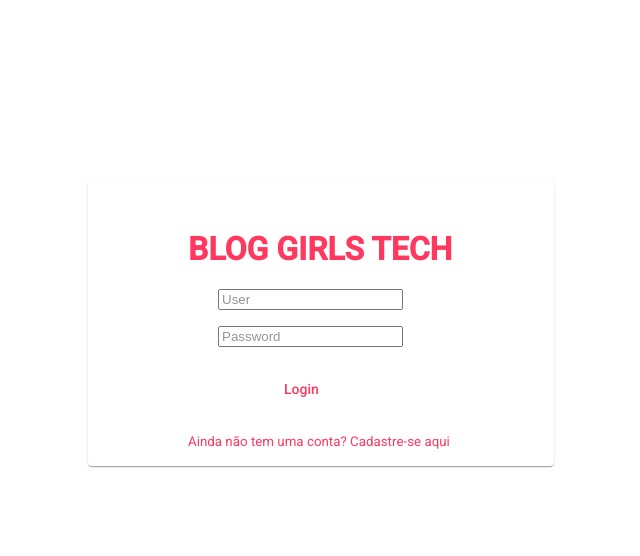
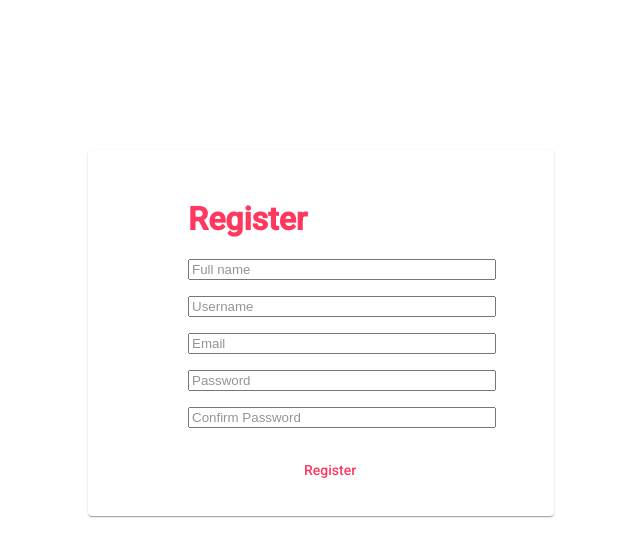
Before and after one commit to gabii6431/ProjetoBlog, an Angular app in the folder app1/: page / in a window 1280 px wide. Shown: the top 556 px of the page, without its empty margins (362-1002 px from the left). Built offline with nearby package versions, Linux system fonts and the light colour scheme.

Commit message:
Tela de cadastro

```diff
--- a/app1/src/app/app.component.html
+++ b/app1/src/app/app.component.html
@@ -1 +1 @@
-<app-login></app-login>
+<app-cadastro></app-cadastro>
--- a/app1/src/app/cadastro/cadastro.component.css
+++ b/app1/src/app/cadastro/cadastro.component.css
@@ -0,0 +1,20 @@
+.example-card{
+    color:  #ff3860;
+    height: 300px;
+    max-width: 400px;
+    padding-top: 50px;
+    padding-left: 50px;
+    margin-top: 150px;
+    margin-left: 450px;
+}
+
+.dados{
+    margin-left:50px;
+    width: 300px;
+}
+.botton-login{
+    margin-left: 150px;
+}
+h1{
+    padding-left: 50px;
+}
--- a/app1/src/app/cadastro/cadastro.component.html
+++ b/app1/src/app/cadastro/cadastro.component.html
@@ -1 +1,23 @@
-<p>cadastro works!</p>
+<div>
+    <mat-card class="example-card">
+        <h1>Register</h1>
+        <mat-card-content>
+            <input matInput  class="dados" placeholder="Full name">
+        </mat-card-content>
+        <mat-card-content>
+            <input matInput  class="dados" placeholder="Username">
+        </mat-card-content>
+        <mat-card-content>
+            <input matInput  class="dados" placeholder="Email">
+        </mat-card-content>
+        <mat-card-content>
+            <input matInput  class="dados" placeholder="Password">
+        </mat-card-content>
+        <mat-card-content>
+            <input matInput  class="dados" placeholder="Confirm Password">
+        </mat-card-content>
+        <mat-card-actions class="botton-login">
+            <button mat-button >Register</button>
+        </mat-card-actions>
+    </mat-card>
+</div>
--- a/app1/src/app/login/login.component.html
+++ b/app1/src/app/login/login.component.html
@@ -10,6 +10,6 @@
         <mat-card-actions class="botton-login">
             <button mat-button >Login</button>
         </mat-card-actions>
-                    <a href="">Ainda não tem uma conta? Cadastre-se aqui</a>
+        <a href="">Not have an account yet? Sign up here</a>
     </mat-card>
 </div>
```
Lines whose indentation alone changed are shown as unchanged.
